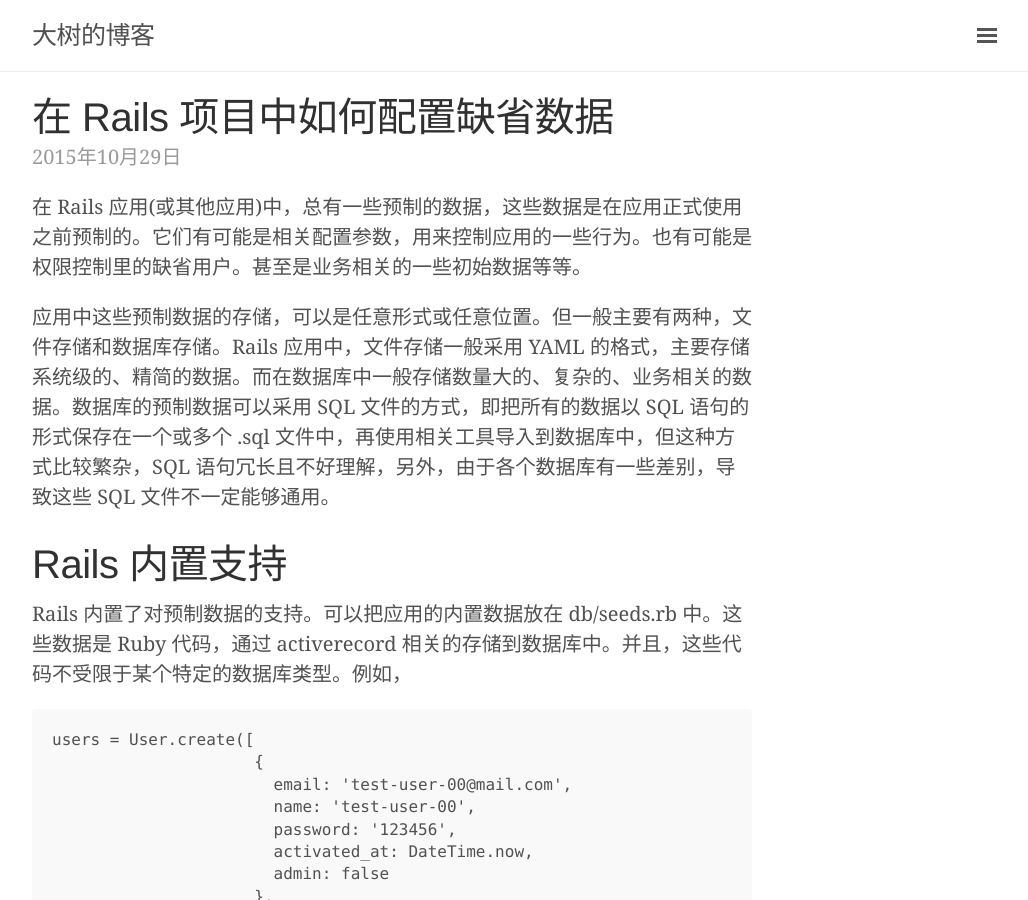
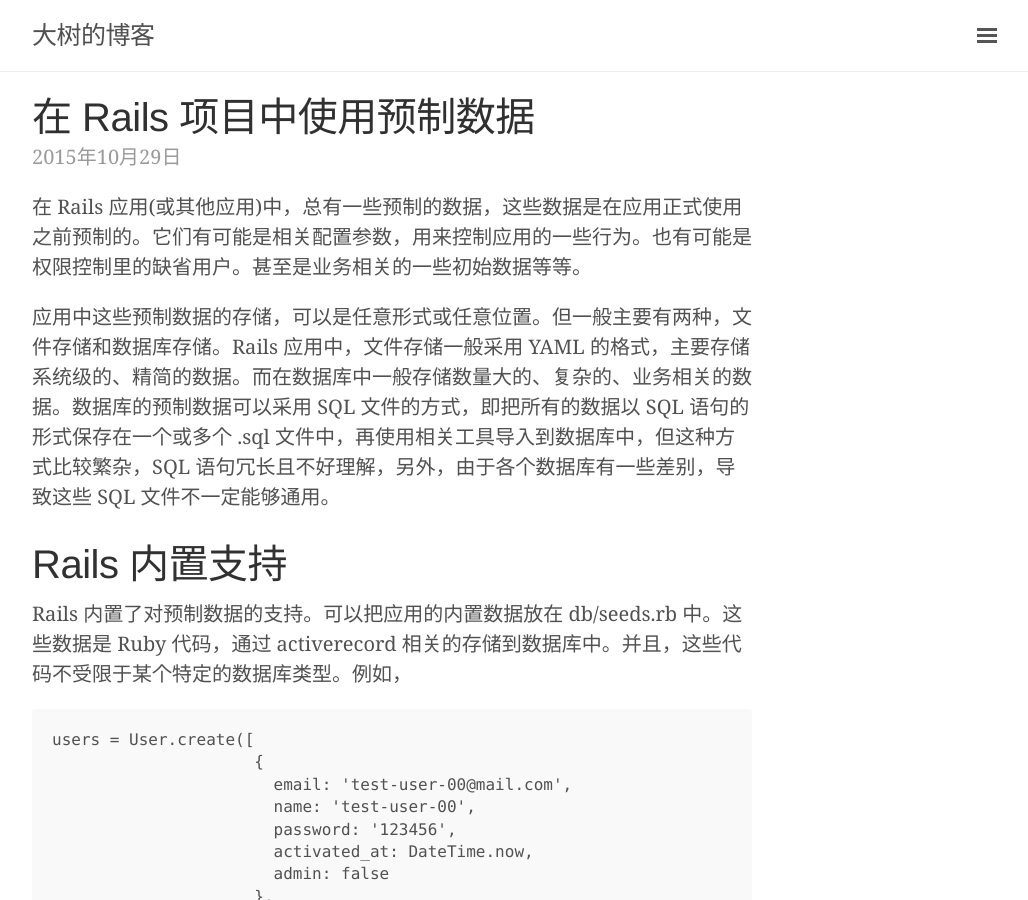
Before and after one commit to 0000-bigtree/0000-bigtree.github.io, a Jekyll site: the page built from _posts/2015-10-29-rails-seed.md, in a window 1280 px wide and 900 px high. Shown: the whole window, without its empty margins (248-1276 px from the left). Built offline with Jekyll 4.4.1, drawn with Linux system fonts in a browser that asks for light colours.

Commit message:
update title

```diff
--- a/_posts/2015-10-29-rails-seed.md
+++ b/_posts/2015-10-29-rails-seed.md
@@ -1,6 +1,6 @@
 ---
 layout: post
-title: "在 Rails 项目中如何配置缺省数据"
+title: "在 Rails 项目中使用预制数据"
 date: 2015-10-29 18:00:00 +0800
 comments: true
 sharing: false
```
